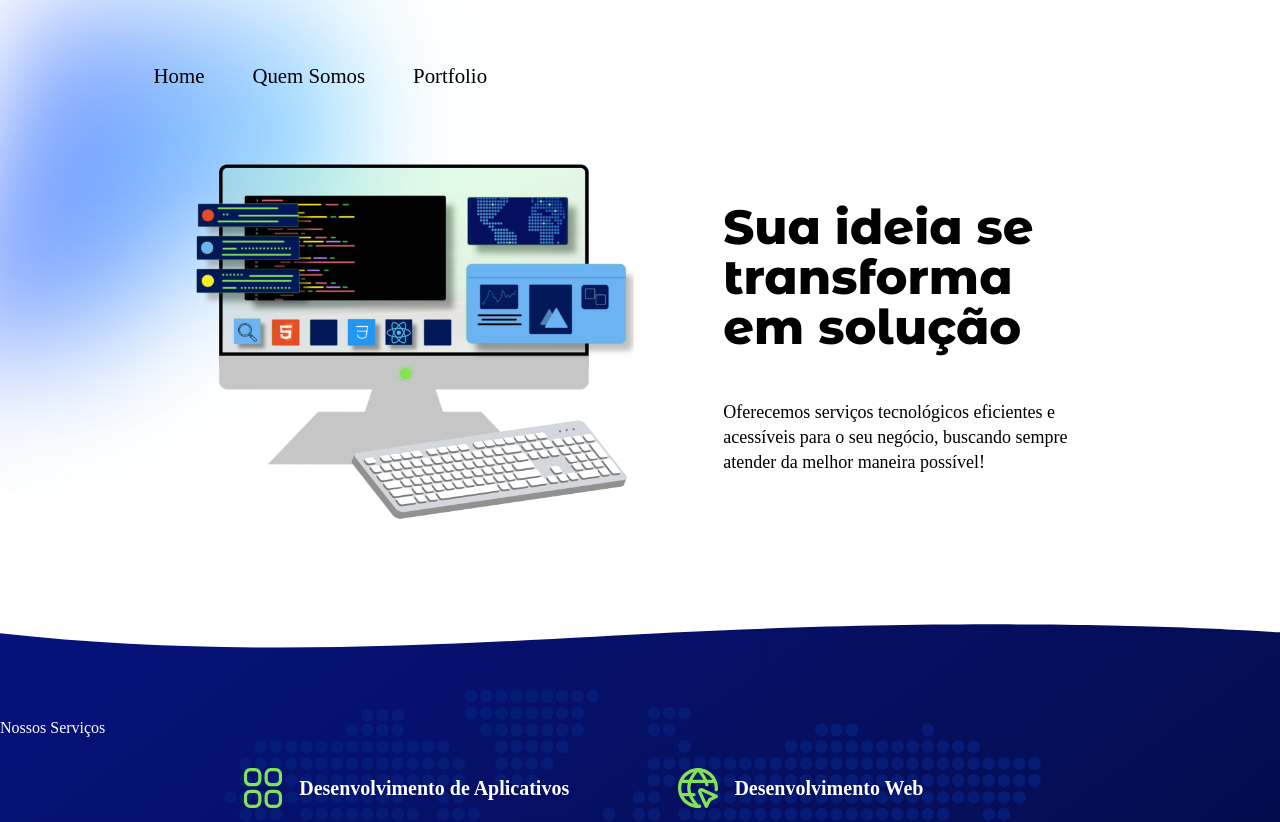
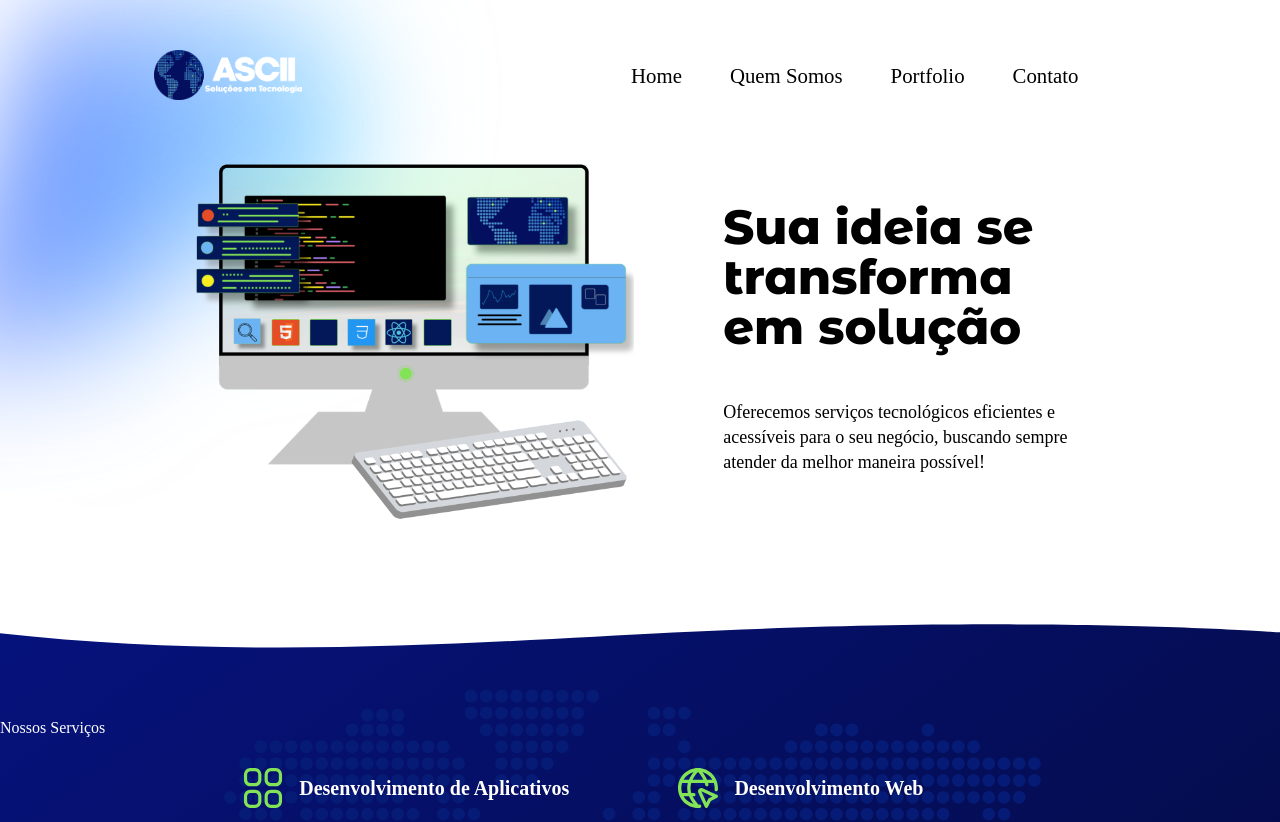
Before and after one commit to guimileib/website-ASCII, a React (Create React App) app: page / in a window 1280 px wide. Shown: the top 822 px of the page. Built offline with nearby package versions, Linux system fonts and the light colour scheme; the HTML template or start-up script is replaced by a standard one.

Commit message:
Converter header para não utilizar mais react-hash-link

```diff
--- a/src/components/Header/Header.js
+++ b/src/components/Header/Header.js
@@ -3,16 +3,17 @@ import "./Header.css"
 import {Link} from 'react-router-dom';
 import logo from 'image/logo.png'
 
+
 function Header(props) {
     return (
         <>
             <div className={`${props.theme} header`}>
-                {/* <HashLink to="/#"><img className='logoheader' src={logo} alt="logo" id="logo-header"/></HashLink> */}
+                <Link to="/"><img className='logoheader' src={logo} alt="logo" id="logo-header"/></Link>
                 <ul className='list'>
                     <li className='item'><Link to="/">Home</Link></li>
                     <li className='item'><Link to="/sobre">Quem Somos</Link></li>
                     <li className='item'><Link to="/portfolio">Portfolio</Link></li>
-                    {/* <li className='item'><HashLink to="/#agendar-reuniao">Contato</HashLink></li> */}
+                    <li className='item'><Link to="/#agendar-reuniao">Contato</Link></li>
                 </ul>
             </div>
         </>
```
